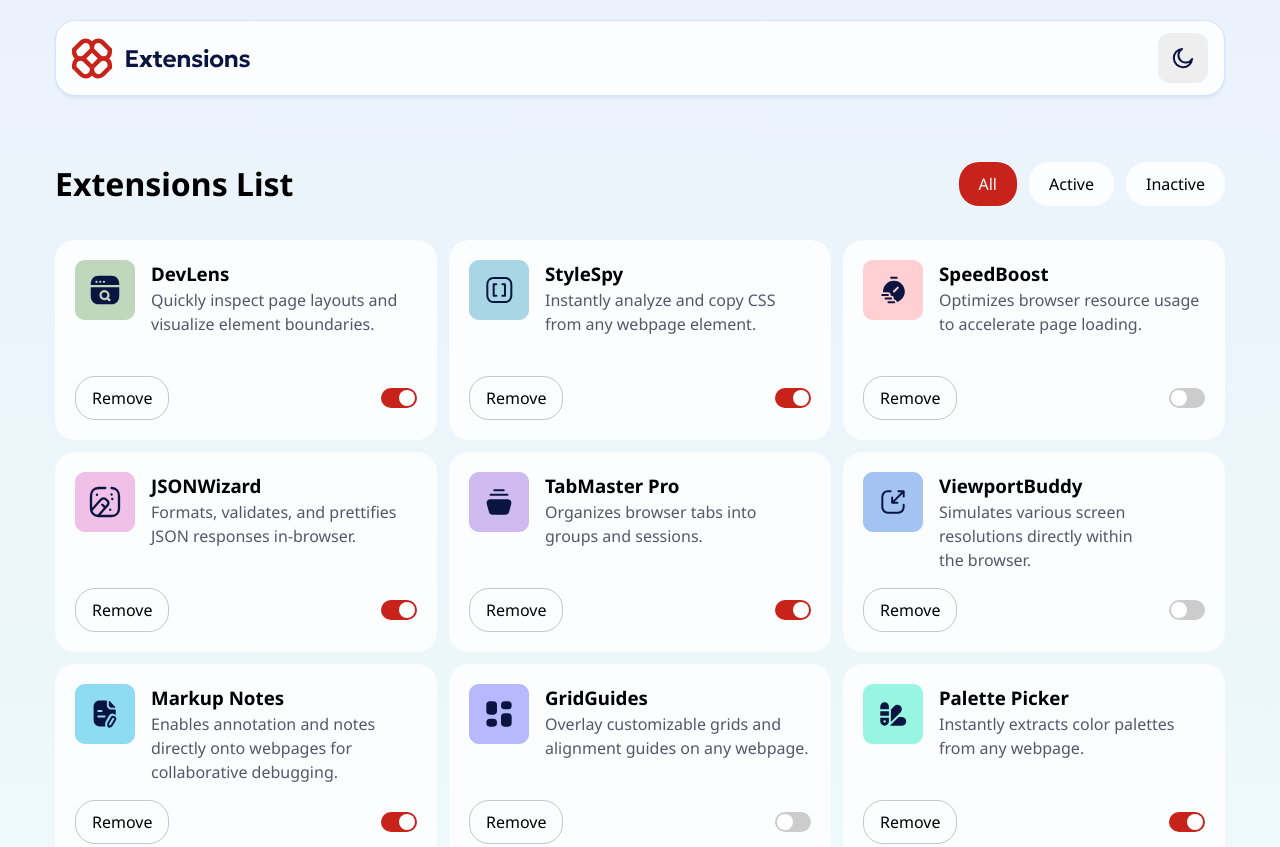
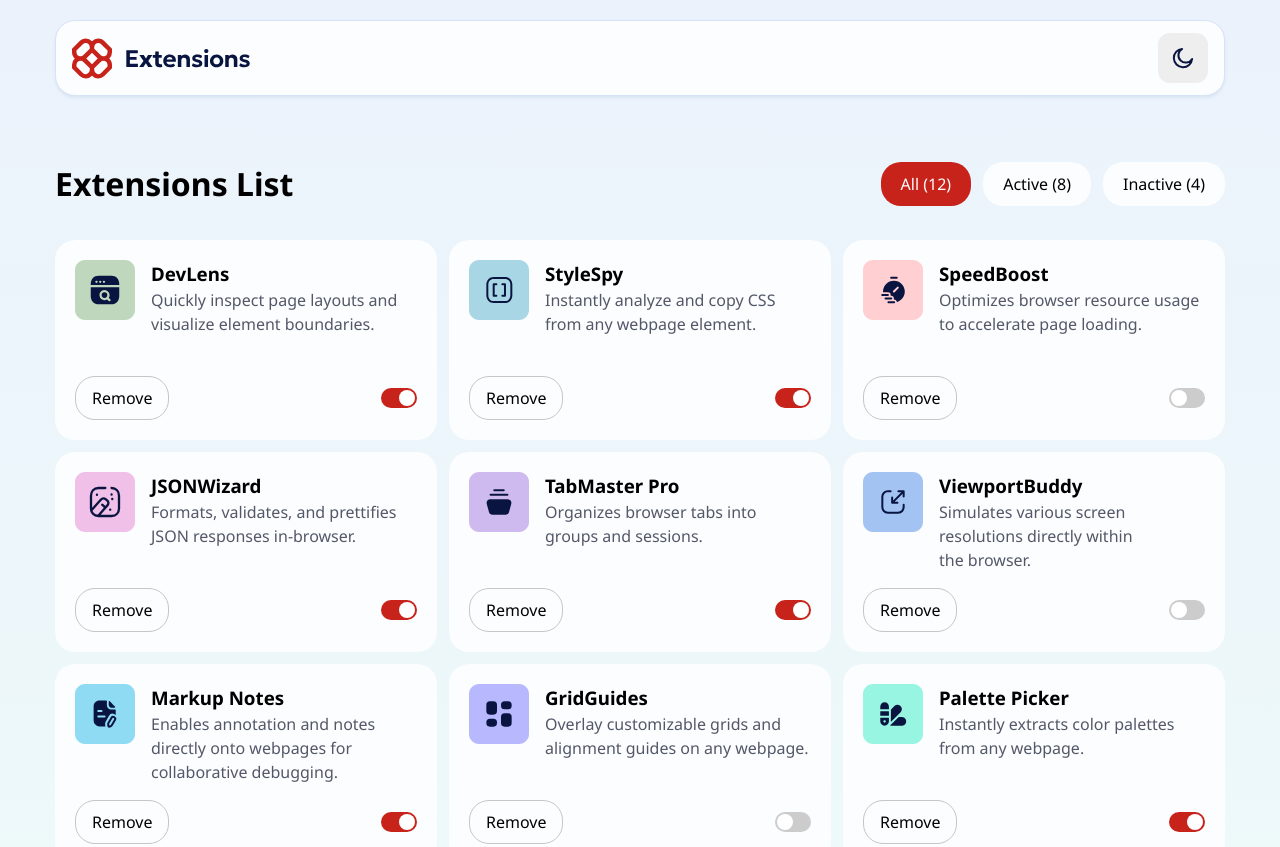
Before and after one commit to zowieerickson/browser-extension-manager, a React (Vite) app: page / in a window 1280 px wide. Shown: the top 847 px of the page. Built offline with nearby package versions, Linux system fonts and the light colour scheme.

Commit message:
Attach numbers to each state so users know how many extensions they have and how many active/inactive extensions

```diff
--- a/src/components/ExtensionCard.jsx
+++ b/src/components/ExtensionCard.jsx
@@ -1,4 +1,4 @@
-import { useState } from 'react';
+import { act, useState } from 'react';
 import data from '../data.json';
 import '../styles/ExtensionCard.css'
 
@@ -48,15 +48,25 @@ export default function ExtensionCard() {
             (viewFilter === "active" ? ext.isActive : !ext.isActive)
         );
 
+    const activeExtensionsList = allExtensions.filter(ext => {
+        return ext.isActive;
+    })
+
+    const inactiveExtensionsList = allExtensions.filter(ext => {
+        return !ext.isActive;
+    })
+
+    console.log(activeExtensionsList)
+
 
     return (
         <>
             <header className='extensions-header'>
                 <h1 className='extensions-list-title'>Extensions List</h1>
                 <div className='extension-controls'>
-                    <button onClick={handleAll} className={viewFilter === "all" ? "btn-active" : ""}>All</button>
-                    <button onClick={handleActive} className={viewFilter === "active" ? "btn-active" : ""}>Active</button>
-                    <button onClick={handleInactive} className={viewFilter === "inactive" ? "btn-active" : ""}>Inactive</button>
+                    <button onClick={handleAll} className={viewFilter === "all" ? "btn-active" : ""}>All ({allExtensions.length})</button>
+                    <button onClick={handleActive} className={viewFilter === "active" ? "btn-active" : ""}>Active ({activeExtensionsList.length})</button>
+                    <button onClick={handleInactive} className={viewFilter === "inactive" ? "btn-active" : ""}>Inactive ({inactiveExtensionsList.length})</button>
                 </div>
             </header>
             <section className='extensions-list'>
```
